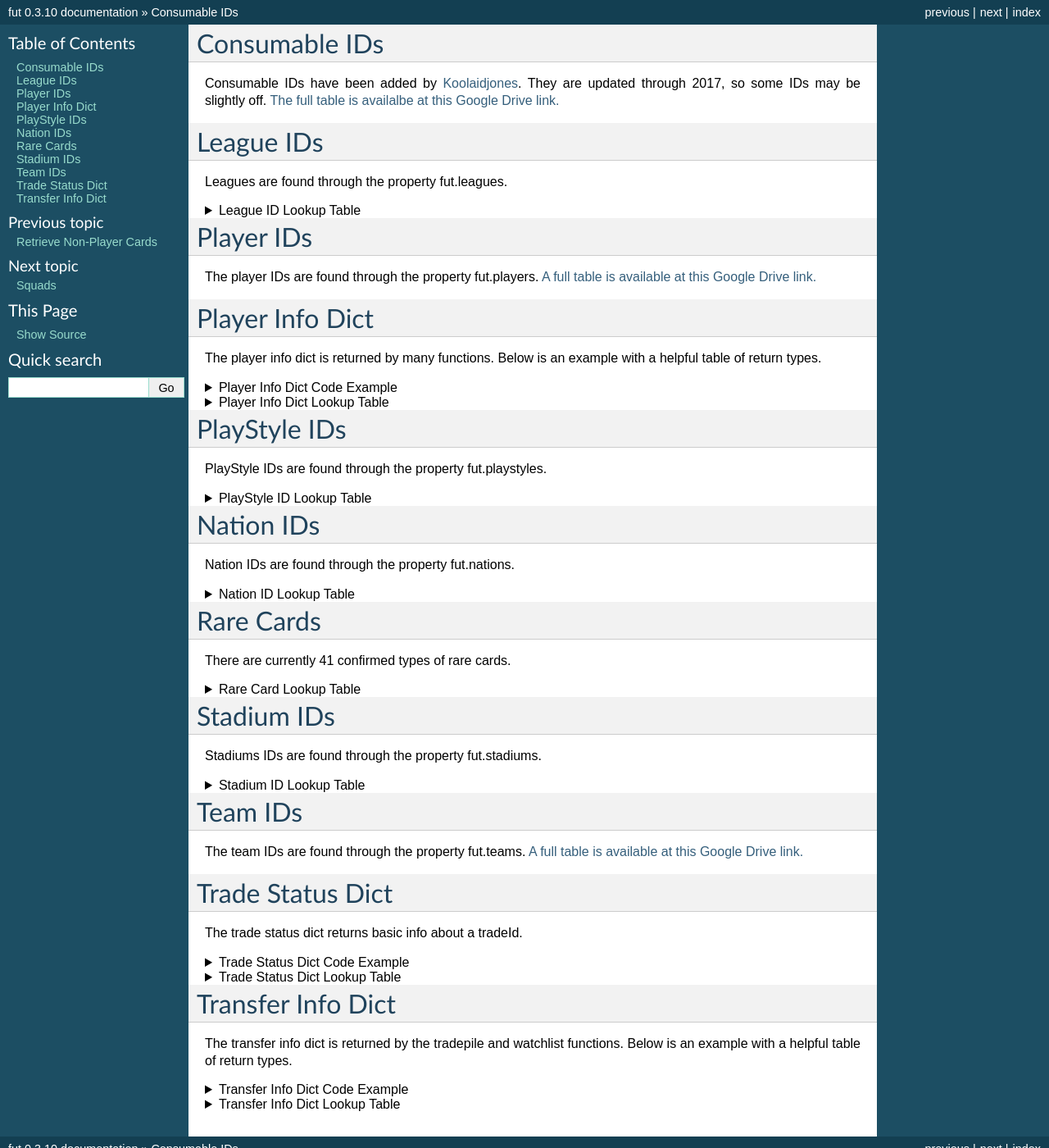
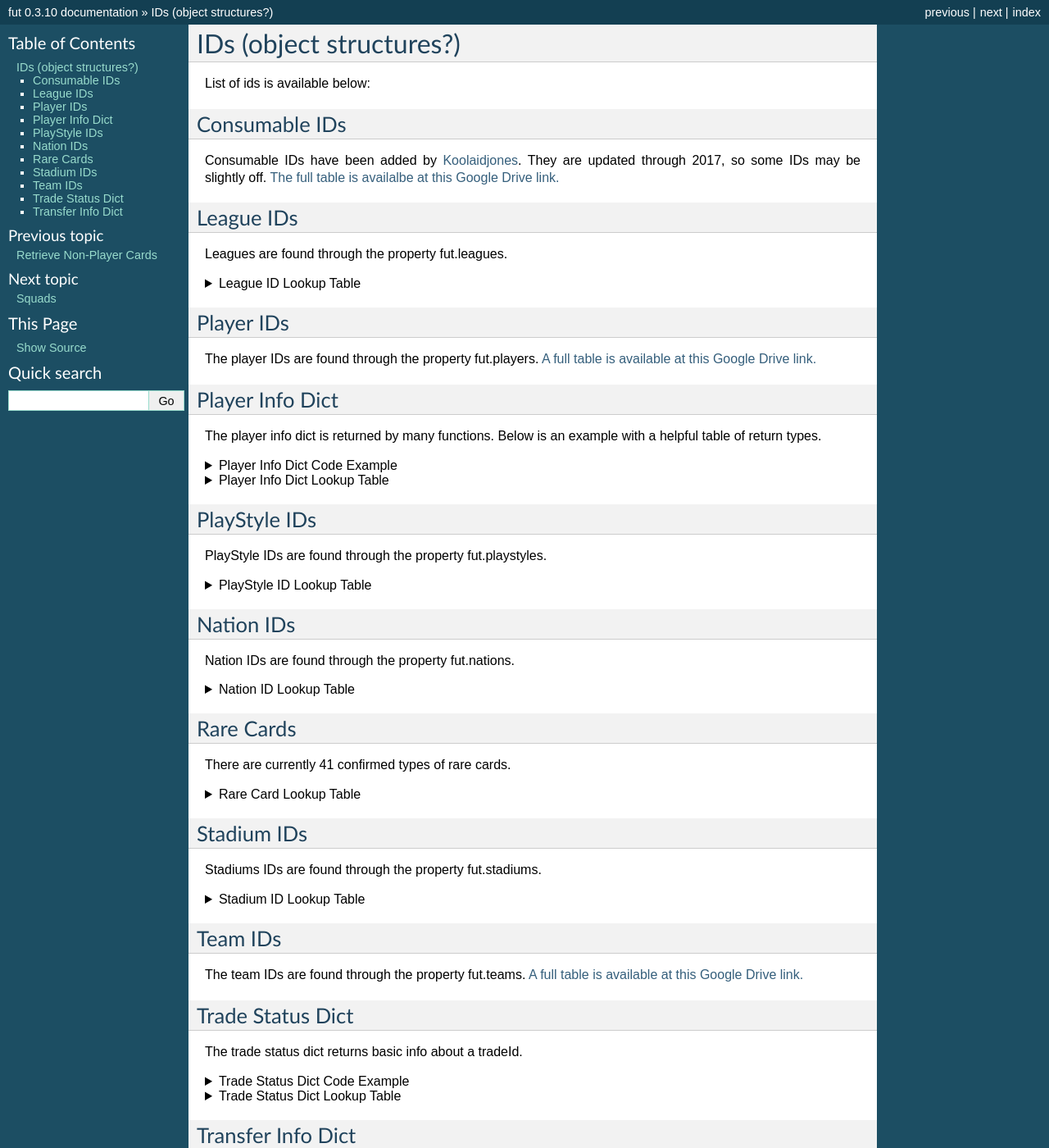
Before and after one commit to futapi/fut, a Sphinx documentation site: the page built from docs/user/lookuptables.md, in a window 1280 px wide and 1400 px high. Shown: the whole window at 82% size. Built offline with Sphinx 7.4.7, drawn with Linux system fonts in a browser that asks for light colours; some of the changed text lies outside the part shown.

Commit message:
add header in lookuptables to get nice tree

```diff
--- a/docs/index.rst
+++ b/docs/index.rst
@@ -76,7 +76,7 @@ This is basic part of the documentation, it's about installation and importing.
 API part, all methods descriptions can be found here.
 
 .. toctree::
-   :maxdepth: 3
+   :maxdepth: 2
 
    api/squads
    api/squadBuildingChallenges
--- a/docs/user/lookuptables.md
+++ b/docs/user/lookuptables.md
@@ -1,3 +1,6 @@
+## IDs (object structures?)
+List of ids is available below:
+
 ### Consumable IDs
 Consumable IDs have been added by [Koolaidjones](https://github.com/koolaidjones/FUT-Consumables-Resource-IDs). They are updated through 2017, so some IDs may be slightly off. [The full table is availalbe at this Google Drive link.](https://docs.google.com/spreadsheets/d/1mzfX_quYxVhQ_kkmugO3gQtHwPSQnKTLVeDHiinI1jA/edit?usp=sharing)
 
```
